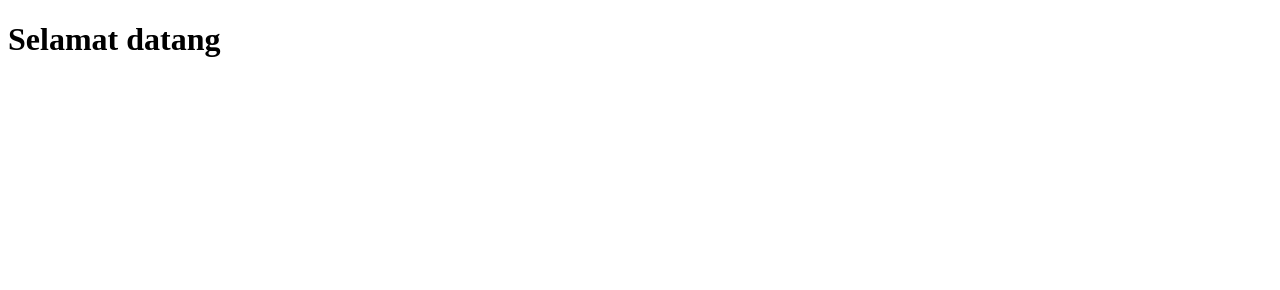
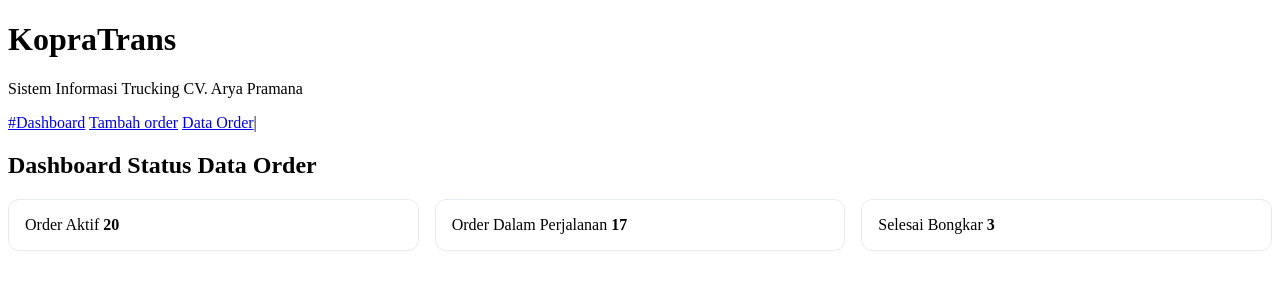
Before and after one commit to armansyah-1201230045/html, a plain HTML site: page INDEX.HTML in a window 1280 px wide. Drawn offline with Linux system fonts and the light colour scheme.

Commit message:
Menambahkan dashboard status order

```diff
--- a/INDEX.HTML
+++ b/INDEX.HTML
@@ -1,10 +1,60 @@
 <!DOCTYPE html>
-<html>
+<html lang="id">
   <head>
-    <title>Tugas 1 Html</title>
+    <meta charset="UTF-8" />
+    <meta name="viewport" content="width=device-width, initial-scale=1.0" />
+    <title>CV. Arya Pramana | Data Trucking</title>
+
+        <style>
+        .stats {
+            display: flex;
+            gap: 16px;
+        }
+
+        .stat {
+            background: white;
+            border: 1px solid rgb(231, 235, 241);
+            border-radius: 11px;
+            padding: 16px;
+            flex: 1;
+        }
+    </style>
   </head>
 
   <body>
-    <h1>Selamat datang</h1>
+    <header>
+      <h1>KopraTrans</h1>
+      <p>Sistem Informasi Trucking CV. Arya Pramana</p>
+
+      <nav aria-label="Navigasi utama">
+        <a href="#Dashboard">#Dashboard</a>
+        <a href="#Tambah Order">Tambah order</a>
+        <a href="#Data order">Data Order</a>|
+      </nav>
+    </header>
+
+    <main>
+      <section id="Dashboard">
+        <h2>Dashboard Status Data Order</h2>
+
+        <div class="stats">
+          <div class="stat">
+            <span>Order Aktif</span>
+            <strong>20</strong>
+          </div>
+
+          <div class="stat">
+            <span>Order Dalam Perjalanan</span>
+            <strong>17</strong>
+          </div>
+
+          <div class="stat">
+            <span>Selesai Bongkar</span>
+            <strong>3</strong>
+          </div>
+        </div>
+      </section>
+    </main>
+
   </body>
 </html>
```
